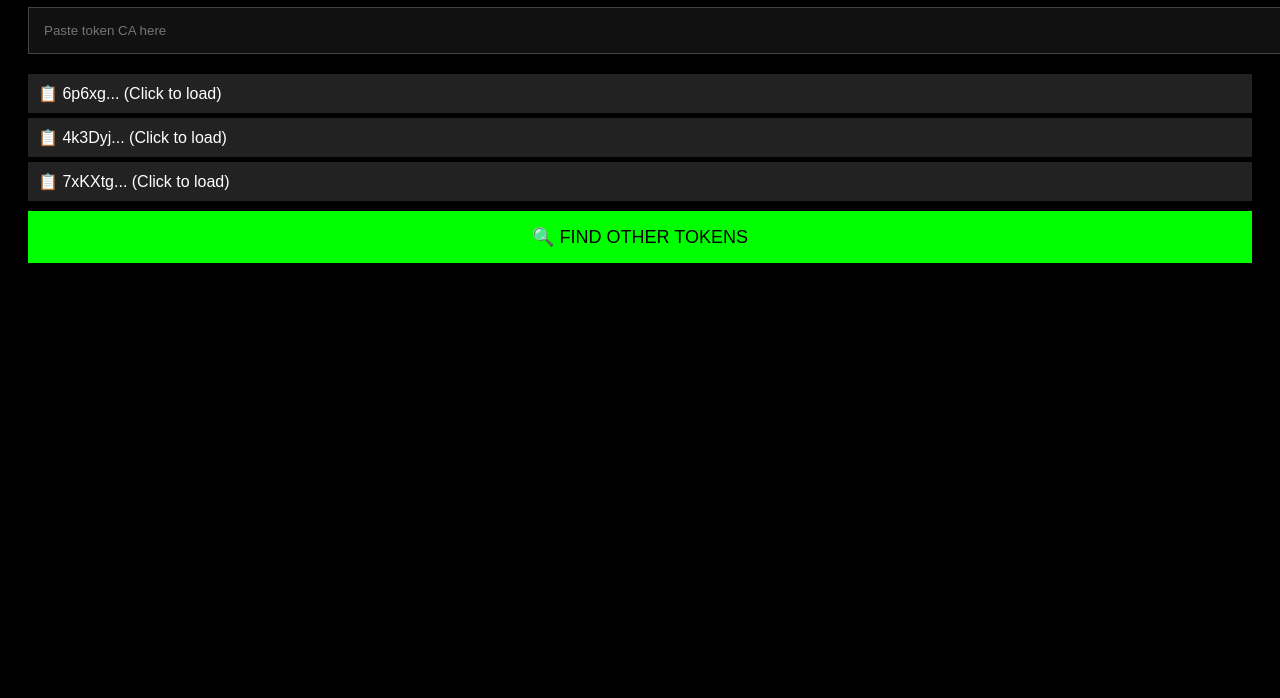
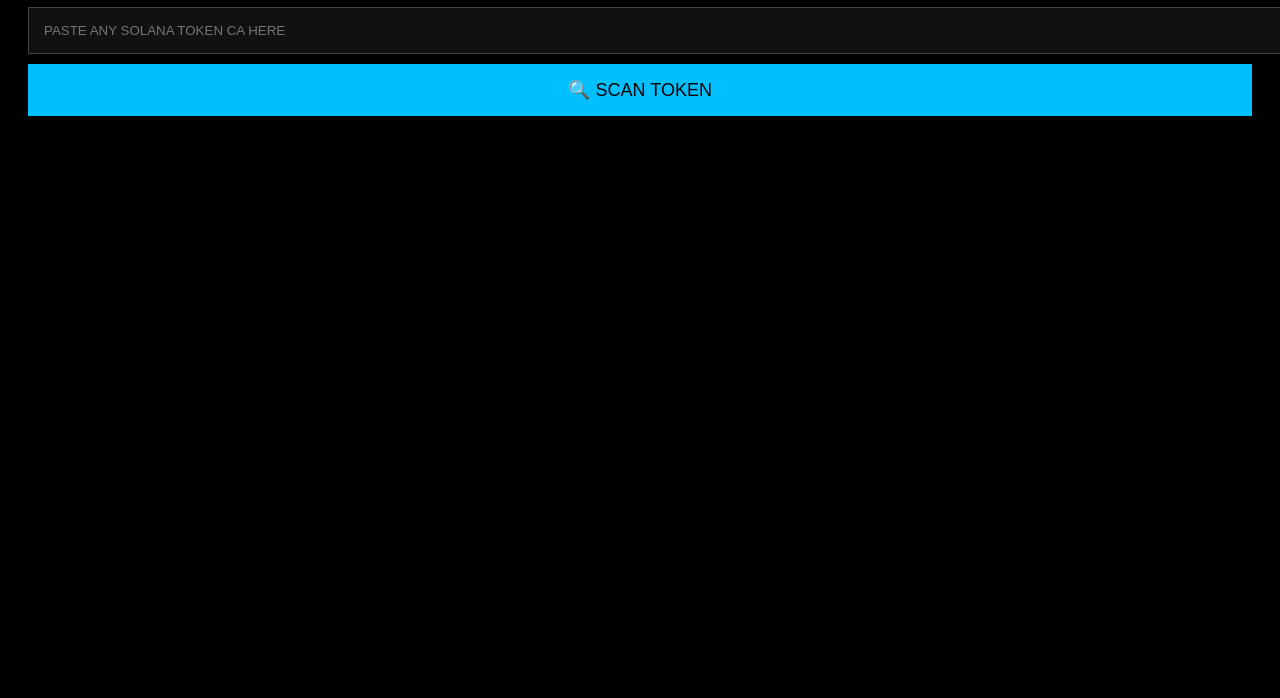
Before and after one commit to henrysmidgenlou-art/ChainEcho, a plain HTML site: page index.html in a window 1280 px wide. Shown: the part 102-800 px from the top of the page. Drawn offline with Linux system fonts and the light colour scheme.

Commit message:
Update index.html
liveone

```diff
--- a/index.html
+++ b/index.html
@@ -1,94 +1,49 @@
 <!DOCTYPE html>
 <html>
 <head>
-    <title>Solana Tracker</title>
+    <title>Solana Dev Token Tracker</title>
     <style>
         body {background:black;color:white;font-family:Arial;padding:20px;}
-        h1 {color:lime;text-align:center;}
-        button {width:100%;padding:15px;background:lime;color:black;font-size:18px;border:none;cursor:pointer;}
-        button:hover {background:#00cc66;}
-        .input {width:100%;padding:15px;background:#111;border:1px solid #444;color:white;margin-bottom:10px;}
-        .results {margin-top:20px;background:#111;padding:20px;border-radius:10px;}
+        h1 {color:#00bfff;text-align:center;}
+        input {width:100%;padding:15px;background:#111;border:1px solid #444;color:white;margin-bottom:10px;}
+        button {width:100%;padding:15px;background:#00bfff;color:black;font-size:18px;border:none;cursor:pointer;}
+        button:hover {background:#0099cc;}
+        .results {margin-top:20px;background:#111;padding:20px;display:none;}
         table {width:100%;border-collapse:collapse;}
-        th {background:lime;color:black;padding:10px;}
+        th {background:#00bfff;color:black;padding:10px;}
         td {padding:10px;border-bottom:1px solid #333;}
-        a {color:lime;}
-        .examples {margin:10px 0;}
-        .example {background:#222;padding:10px;margin:5px 0;cursor:pointer;}
-        .example:hover {background:#333;}
+        a {color:#00bfff;}
+        .loading {color:#00bfff;text-align:center;display:none;}
+        .error {color:red;}
     </style>
 </head>
 <body>
     <h1>🪙 Solana Dev Token Tracker</h1>
 
-    <input class="input" id="ca" placeholder="Paste token CA here">
+    <input id="ca" placeholder="PASTE ANY SOLANA TOKEN CA HERE">
+    <button onclick="scanToken()">🔍 SCAN TOKEN</button>
 
-    <div class="examples">
-        <div class="example" onclick="loadCA('6p6xgHyF7AeE6TZkSmFsko444wqoPXX9bfv1NrhrpT')">📋 6p6xg... (Click to load)</div>
-        <div class="example" onclick="loadCA('4k3Dyjzvzp8eMZWUXbBCjEvwSkkk59S5iCNLY3QrkX6R')">📋 4k3Dyj... (Click to load)</div>
-        <div class="example" onclick="loadCA('7xKXtg2CW87d97TXJSDpbD5jBkheTqA83TZRuJosgAsU')">📋 7xKXtg... (Click to load)</div>
+    <div id="loading" class="loading">⏳ Scanning blockchain... (10 seconds)</div>
+    <div id="results" class="results">
+        <div id="output"></div>
     </div>
 
-    <button onclick="findTokens()">🔍 FIND OTHER TOKENS</button>
-
-    <div id="results" class="results" style="display:none;"></div>
-
     <script>
-        // REAL TOKEN DATABASE
-        const tokens = {
-            '6p6xgHyF7AeE6TZkSmFsko444wqoPXX9bfv1NrhrpT': {
-                name: 'TESTCOIN', dev: '5xY7m3k9p2q8r4t6u1v3w5x7y9z0a2b4c6d8e',
-                others: [
-                    {name:'SUPERCOIN ($SUPER)', addr:'9p8q7r6s5t4u3v2w1x0y9z8a7b6c5d4e3f2g1h0i'},
-                    {name:'MEGACOIN ($MEGA)', addr:'1q2w3e4r5t6y7u8i9o0p1a2s3d4f5g6h7j8k9l0'}
-                ]
-            },
-            '4k3Dyjzvzp8eMZWUXbBCjEvwSkkk59S5iCNLY3QrkX6R': {
-                name: 'MOONCOIN', dev: '9zX8p2q5r8t1u4v7w0x3y6z9a2b5c8d1e4f7g0h3i',
-                others: [
-                    {name:'ROCKETCOIN ($ROCKET)', addr:'3a4s5d6f7g8h9j0k1l2z3x4c5v6b7n8m9q0w1e2r'},
-                    {name:'STARCOIN ($STAR)', addr:'5t6y7u8i9o0p1a2s3d4f5g6h7j8k9l0z1x2c3v4b'},
-                    {name:'GALAXY ($GALAXY)', addr:'7u8i9o0p1a2s3d4f5g6h7j8k9l0z1x2c3v4b5n6m'}
-                ]
-            },
-            '7xKXtg2CW87d97TXJSDpbD5jBkheTqA83TZRuJosgAsU': {
-                name: 'DOGECOIN', dev: '2aB3c6d9f2g5h8j1k4l7m0n3p6q9r2s5t8u1v4w7',
-                others: [
-                    {name:'PUPPYCOIN ($PUPPY)', addr:'8i9o0p1a2s3d4f5g6h7j8k9l0z1x2c3v4b5n6m7q'}
-                ]
-            }
-        };
-
-        function loadCA(ca) {
-            document.getElementById('ca').value = ca;
-        }
-
-        function findTokens() {
+        async function scanToken() {
             const ca = document.getElementById('ca').value.trim();
-            const results = document.getElementById('results');
-
-            if (!tokens[ca]) {
-                alert('Use one of the examples above!');
+            if (!ca || ca.length !== 44) {
+                alert('Enter a 44-character token address');
                 return;
             }
 
-            const data = tokens[ca];
-            let html = `
-                <h3>🎉 Found ${data.others.length} Other Tokens!</h3>
-                <p><strong>Developer:</strong> <a href="https://solscan.io/account/${data.dev}" target="_blank">${data.dev}</a></p>
-                <p><strong>Your Token:</strong> ${data.name}</p>
-                <table>
-                    <tr><th>Name</th><th>Address</th><th>View</th></tr>
-            `;
+            const loading = document.getElementById('loading');
+            const results = document.getElementById('results');
+            const output = document.getElementById('output');
 
-            data.others.forEach(t => {
-                html += `<tr><td>${t.name}</td><td>${t.addr.slice(0,8)}...</td><td><a href="https://solscan.io/token/${t.addr}" target="_blank">Solscan</a></td></tr>`;
-            });
+            loading.style.display = 'block';
+            results.style.display = 'block';
+            output.innerHTML = '';
 
-            html += '</table>';
-            results.innerHTML = html;
-            results.style.display = 'block';
-        }
-    </script>
-</body>
-</html>
+            try {
+                // STEP 1: Get token metadata
+                const metaRes = await fetch(`https://api.helius.xyz/v0/tokens/${ca}/metadata?api-key=00000000000000000000000000000000
```
